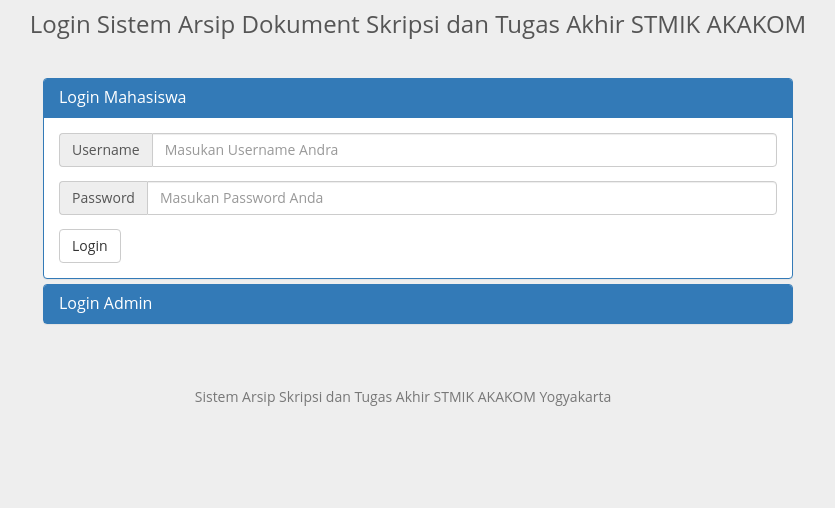
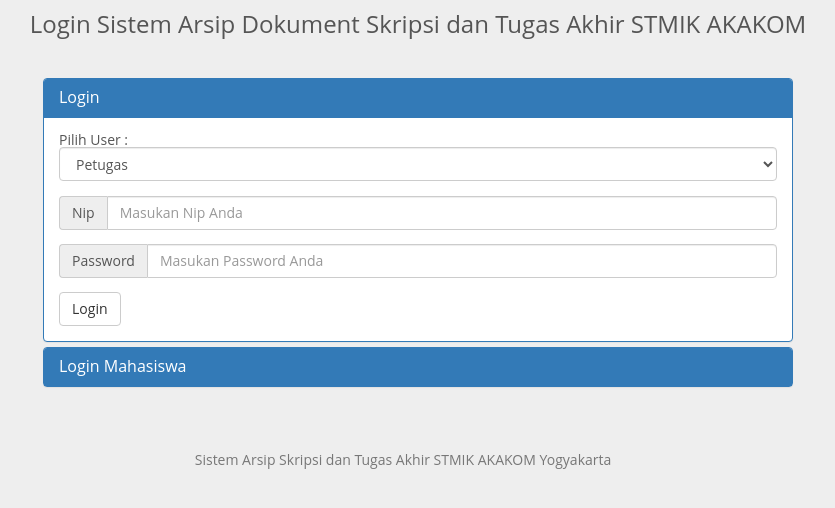
Before and after one commit to Ahmad31/Web_Flask_Cassandra, a Python web app: template app/templates/login.html in a window 1280 px wide. Shown: the part 51-559 px from the top of the page, without its empty margins (237-1072 px from the left). Run offline with Jinja, Linux system fonts and the light colour scheme; the template is opened without the code that fills it, so the values that code supplies are empty; some libraries are stand-ins or nearby versions.

Commit message:
ubah tampilan login.html
ubah tampilan jadi dua form saja

```diff
--- a/app/templates/login.html
+++ b/app/templates/login.html
@@ -18,16 +18,24 @@
                         <div class="panel-heading">
                             <h4 class="panel-title panel-title-adjust">
                                 <a data-toggle="collapse" data-parent="#accordion" href="#collapseOne">
-                                    <i class="fa fa-plus"></i>Login Mahasiswa
+                                    <i class="fa fa-plus"></i>Login
                                 </a>
                             </h4>
                         </div>
                         <div id="collapseOne" class="panel-collapse collapse in">
                             <div class="panel-body">
-                                    <form>
+                                    <form action="{{ url_for('login_app') }}" method="POST">
+                                     Pilih User :
+                                     <div class="form-group">
+                                      <select name="jabatan" class="form-control" >
+                                        <option >Petugas</option>
+                                        <option >Dosen</option>
+                                      </select>
+                                    </div>
+
                                       <div class="input-group">
-                                        <span class="input-group-addon">Username</span>
-                                        <input id="msg" type="text" class="form-control" name="username" placeholder="Masukan Username Andra">
+                                        <span class="input-group-addon"> Nip </span>
+                                        <input id="msg" type="text" class="form-control" name="nip" placeholder="Masukan Nip Anda">
                                       </div>
                                       <br>
                                       <div class="input-group">
@@ -40,20 +48,32 @@
                             </div>
                         </div>
                     </div>
-                    <div class="panel panel-primary">
+
+             <div class="panel panel-primary">
                         <div class="panel-heading">
                             <h4 class="panel-title panel-title-adjust">
                                 <a data-toggle="collapse" data-parent="#accordion" href="#collapseTwo">
-                                    <i class="fa fa-plus"></i>Login Admin
+                                    <i class="fa fa-plus"></i>Login Mahasiswa
                                 </a>
                             </h4>
                         </div>
                         <div id="collapseTwo" class="panel-collapse collapse">
                             <div class="panel-body">
-                                 <form action="{{ url_for('login_admin') }}" method="POST">
+                                 <form action="{{ url_for('login_mhs') }}" method="POST">
+                                      Pilih Jurusan :
+                                      <div class="form-group">
+                                        <select name="jurusan" class="form-control" id="sel1">
+                                          <option >Teknik Informatika</option>
+                                          <option >Sistem Informasi</option>
+                                          <option >Teknik Komputer</option>
+                                          <option >Management Informasi</option>
+                                          <option >Komputer Akutansi</option>
+                                        </select>
+                                      </div>
+
                                       <div class="input-group">
-                                        <span class="input-group-addon">Username</span>
-                                        <input id="msg" type="text" class="form-control" name="username" placeholder="Masukan Username Anda">
+                                        <span class="input-group-addon">NIM</span>
+                                        <input id="msg" type="text" class="form-control" name="nim" placeholder="Masukan Username Anda">
                                       </div>
                                       <br>
                                       <div class="input-group">
@@ -62,10 +82,10 @@
                                       </div>
                                       <br>
                                       <button type="submit" class="btn btn-default">Login</button>
-                                    </form>
-                            </div>
-                        </div>
-                    </div>
+                            </form>
+                      </div>
+                  </div>
+              </div>
 
 
                 </div>
@@ -82,9 +102,7 @@
   (i[r].q=i[r].q||[]).push(arguments)},i[r].l=1*new Date();a=s.createElement(o),
   m=s.getElementsByTagName(o)[0];a.async=1;a.src=g;m.parentNode.insertBefore(a,m)
   })(window,document,'script','//www.google-analytics.com/analytics.js','ga');
-
   ga('create', 'UA-58126461-1', 'auto');
   ga('send', 'pageview');
-
 </script>
 {% endblock %}
```
